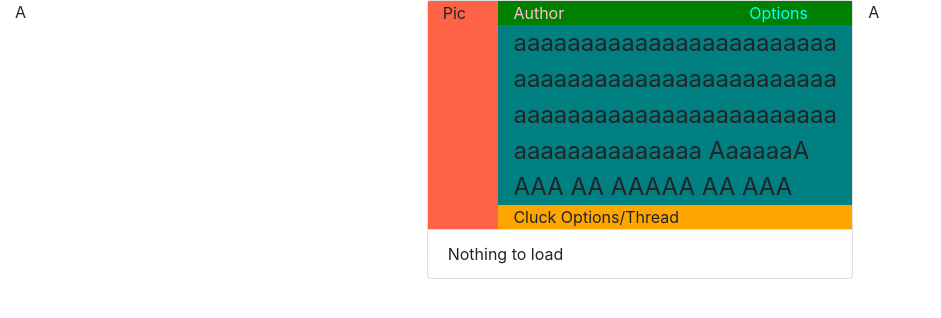
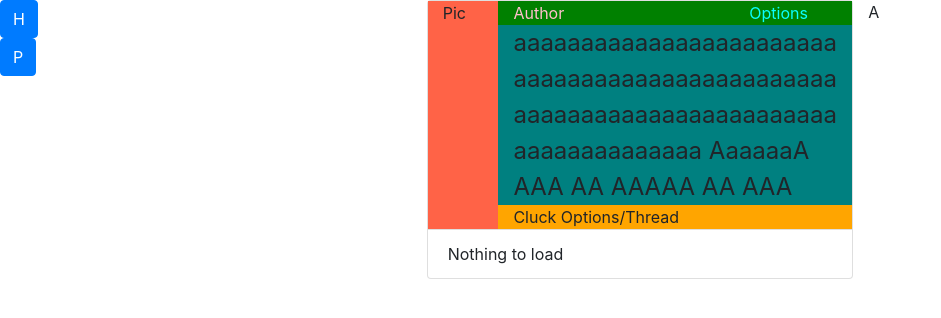
Before and after one commit to BrandonCay/rooster, a React (Create React App) app in the folder client/: page /home in a window 1280 px wide. Shown: the top 318 px of the page, without its empty margins (0-941 px from the left). Built offline with nearby package versions, Linux system fonts and the light colour scheme.

Commit message:
added side buttons and thought out work flow. Need to recreate setDisplay and test it

```diff
--- a/client/src/components/Menu.js
+++ b/client/src/components/Menu.js
@@ -1,11 +1,13 @@
 import React from 'react';
-import {Container, Col, Row} from 'react-bootstrap';
+import {Container, Col, Row, Button} from 'react-bootstrap';
 import Home from './menuOptions/Home';
 import Profile from './menuOptions/Profile';
 import '../styles/menu.css';
 
 const xsCol=[1,11,0];
-const mdCol=[4,4,4];
+const mdCol=[3,6,3];
+const lgCol=[4,4,4];
+
 const routes = {
     home: Home,
     profile: Profile
@@ -13,6 +15,8 @@ const routes = {
 const rightRoutes={
     home:<div>A</div>,
 }
+
+
 class Menu extends React.Component{
     constructor(props){
         super();
@@ -21,6 +25,8 @@ class Menu extends React.Component{
         }
         this.user=undefined;
         this.error="Error";
+        this.paths = ["/home","/profile"];
+        this.left=undefined;
         this.mid=undefined;
         this.right=undefined;
         this.payload=undefined;
@@ -28,7 +34,7 @@ class Menu extends React.Component{
 
     async componentDidMount(){
         //need to add switch statement for payload/data package for each route such that data:{routeData:aa}
-        console.log('Menu');
+        console.log('Menu DID MOUNT');
         try{
             console.log(typeof(this.props.match.params.menuOptions),this.props.match.params.menuOptions);
             console.log(typeof(this.props.match.params),this.props.match.params);
@@ -46,15 +52,17 @@ class Menu extends React.Component{
             console.log('past throw');
             const result = await fetch('/api/userdata/',{method:"GET", headers:{"auth-token":`${this.props.location.state.token}`}});
             this.user=await result.json();*/
-            //test INPUT
         const data=
-                    {author:"Author",
+        {
+            author:"Author",
             text:"aaaaaaaaaaaaaaaaaaaaaaaaaaaaaaaaaaaaaaaaaaaaaaaaaaaaaaaaaaaaaaaaaaaaaaaaaaaaaaaaaaaaaa AaaaaaA AAA AA AAAAA AA AAA",
             likes:0,
             to:[],
-                    reclucks:0,}
+            reclucks:0,
+        }
 
-                const result={
+        const result=
+        {
             clucks:[data]
         }
        //
@@ -68,15 +76,20 @@ class Menu extends React.Component{
                 throw "Unexpected error";
         }
         this.payload=payload;
-            this.mid = routes[path];
+        this.mid=routes[path];
         this.right=rightRoutes[path];
-
         this.setState({loadState:2});
         }catch(e){
             console.log(e);
             this.error=e;
             this.setState({loadState:0});
         }
+    }
+
+    handleOnClick(e){
+                    //test INPUT
+        this.props.history.push('/1');//this.paths[e.target.value]
+    //does not route because same route path being used (guessing). same applies for wrong routes
     }
 
     render(){
@@ -92,7 +105,24 @@ class Menu extends React.Component{
             return(
                 <Container fluid>
                     <Row xs="2">
-                        <Col xs={xsCol[0]} md={mdCol[0]}>A</Col> <Col xs={xsCol[1]} md={mdCol[1]} id="midCol" ><this.mid payload={this.payload}/></Col> <Col xs={xsCol[2]} md={mdCol[2]} className="d-none d-md-block">{this.right}</Col>
+                        <Col xs={xsCol[0]} md={mdCol[0]} lg={lgCol[0]}>
+                            <Row>
+                                <Button value={0} onClick={this.handleOnClick.bind(this)}>
+                                    H
+                                </Button>
+                            </Row>
+                            <Row>
+                                <Button value={1} onClick={this.handleOnClick.bind(this)}>
+                                    P
+                                </Button>
+                            </Row>
+                        </Col>
+                        <Col xs={xsCol[1]} md={mdCol[1]} lg={lgCol[1]}id="midCol" >
+                            <this.mid payload={this.payload}/>
+                        </Col>
+                        <Col xs={xsCol[2]} md={mdCol[2]} lg={lgCol[2]}className="d-none d-md-block">
+                            {this.right}
+                        </Col>
                     </Row>
                 </Container>
             )
@@ -110,6 +140,32 @@ class Menu extends React.Component{
     }
 }
 
+/*
+
+class Options extends React.Component{
+    constructor(props){
+        super();
+        this.state={
+            currentOpt:0
+        }
+    }
+
+
+
+    render(){
+        return(
+            <Container>
+                <Row xs={12}>
+                    <Col xs={12}>
+
+                    </Col>
+                </Row>
+            </Container>
+        );
+    }
+
+}
+*/
 function Error(props){
     return(
         <div>
```
Lines whose indentation alone changed are shown as unchanged.
